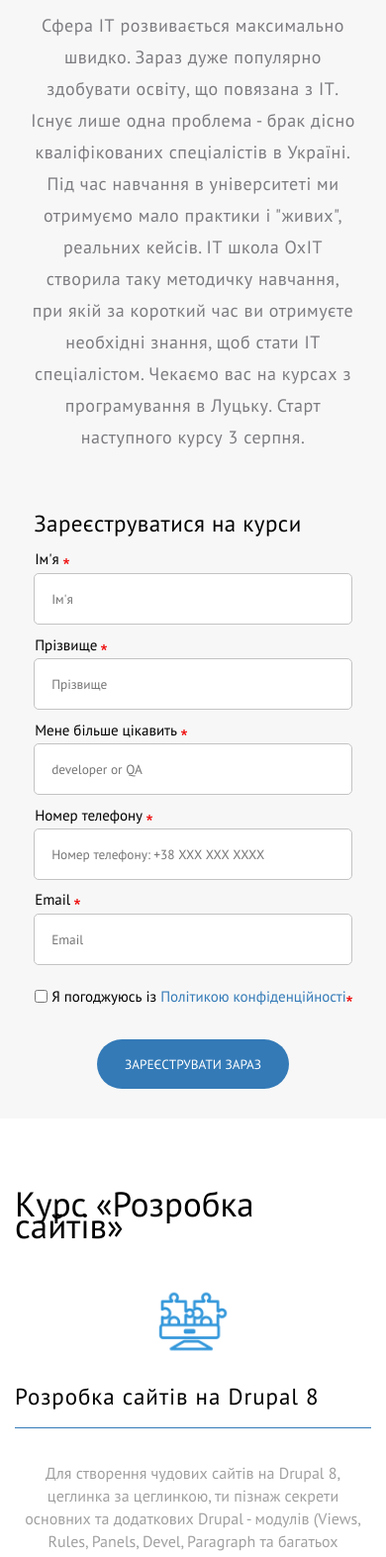
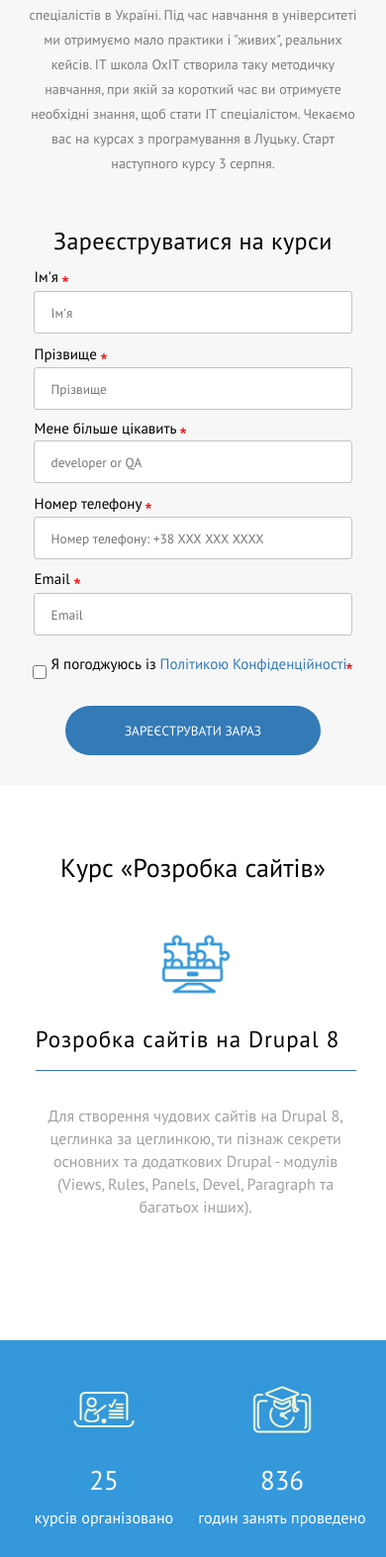
Before and after one commit to ara-bara/maket4, a website: page index.html in a window 390 px wide. Shown: the part 224-1797 px from the top of the page at 99% size. Drawn offline with nearby package versions, Linux system fonts and the light colour scheme.

Commit message:
50% solution of disaster

```diff
--- a/index.html
+++ b/index.html
@@ -57,8 +57,7 @@
 								<div class="form-group">
 									<label>
 										<input type="checkbox" name="privacy_policy" value="agreed" required>
-										Я погоджуюсь із
-										<a href="#" target="_blank">Політикою конфіденційності</a>
+										<a href="#" target="_blank"> Я погоджуюсь із <span>Політикою Конфіденційності</span></a>
 									</label>
 								</div>
 								<button type="submit" class="form__button"><span>ЗАРЕЄСТРУВАТИ ЗАРАЗ</span></button>
@@ -85,23 +84,11 @@
 								<h3>Ознайомлення з тестуванням</h3>
 								<p>Ти дізнажшся про забезпечення якості в контексті різних моделей розробки ПЗ. Також QA-спеціальст розкаже про види тестування (функціональне, регресивне, системне, тестування швидкодії тощо).</p>
 							</div>
-							<!--
 							<div class="list__item_middle list__item">
 								<img class="course-img" src="img/icons/course-icon-2.png" alt="mistake" title="course-img">
 								<h3>Розробка сайтів на Drupal 8</h3>
 								<p>Для створення чудових сайтів на Drupal 8, цеглинка за цеглинкою, ти пізнаж секрети основних та додаткових Drupal - модулів (Views, Rules, Panels, Devel, Paragraph та багатьох інших). </p>
 							</div>
-							<div class="list__item_middle list__item">
-								<img class="course-img" src="img/icons/course-icon-2.png" alt="mistake" title="course-img">
-								<h3>Розробка сайтів на Drupal 8</h3>
-								<p>Для створення чудових сайтів на Drupal 8, цеглинка за цеглинкою, ти пізнаж секрети основних та додаткових Drupal - модулів (Views, Rules, Panels, Devel, Paragraph та багатьох інших). </p>
-							</div>
-							<div class="list__item_middle list__item">
-								<img class="course-img" src="img/icons/course-icon-2.png" alt="mistake" title="course-img">
-								<h3>Розробка сайтів на Drupal 8</h3>
-								<p>Для створення чудових сайтів на Drupal 8, цеглинка за цеглинкою, ти пізнаж секрети основних та додаткових Drupal - модулів (Views, Rules, Panels, Devel, Paragraph та багатьох інших). </p>
-							</div>
-							-->
 						</div>
 					</div>
 				</div>
--- a/js/script.js
+++ b/js/script.js
@@ -17,11 +17,13 @@ $(document).ready(function(){
         pauseOnHover:   false,
         slidesToShow:   3,
         slidesToScroll: 1,
+        dots: false,
         responsive:[
             {
                 breakpoint: 850,
                 settings: {
-                    slidesToShow: 2
+                    dots:true,
+                    slidesToShow: 2,
                 }
             },
             {
--- a/scss/adaptive.scss
+++ b/scss/adaptive.scss
@@ -35,7 +35,7 @@
   }
   .course-outline {
     h2 {
-      padding-top: 75px;
+      padding-top: 73px;
       padding-left: 0;
       @include center;
     }
@@ -55,7 +55,7 @@
     margin: 10px auto 20px auto;
     height: 100%;
     p{
-      padding-bottom: 40px;
+      padding-bottom: 35px;
       margin-left: 0;
     }
   }
@@ -168,47 +168,69 @@
     height: 380px;
   }
 }
-@media (max-width: 768px) {
-  .container{
-    max-width: 750px;
-  }
-  input{
-    width: 500px;
-  }
-  .statistic__item{
-    width: 100%;
-    img{
-      margin: 40px auto 0 auto;
-      width: 80px;
-      height: 60px;
-    }
-  }
-  .statistic-quantity{
-    margin: 30px auto 0 auto;
-    /*font-size: 27px;*/
-  }
-  .statistic-description{
-    margin: 16px auto 0 auto;
-    text-align: center;
-  }
-  .statistic-description_small-padding{
-    margin: 0 auto;
-  }
-  .testimonial__people{
-    p:last-child{
-      margin-bottom: 10px;
-    }
-  }
-}
 
 @media (max-width: 768px) {
-  input {
-    width: 100%;
+  header {
+    height: 70px;
+    .logo img{
+      margin-top: 5px;
+      height: 60px;
+      width: 60px;
+    }
   }
   .content{
      .container{
-       button{
-         width: 60%;
+       padding: 0 7px;
+       .content-left {
+         h2 {
+           padding-top: 95px;
+           line-height: 30px;
+           font-size: 25px;
+           text-align: center;
+           margin:0 0 17px 0 ;
+           font-weight: 500;
+           letter-spacing: 0.1px;
+         }
+         p{
+           font-size: 14px;
+           line-height: 25px;
+           letter-spacing: 0;
+           font-weight: 400;
+         }
+       }
+       .registration-form{
+         padding: 0 10px;
+         h2{
+           text-align: center;
+           font-weight: 400;
+         }
+         input {
+           width: 100%;
+           height: 43px;
+         }
+         input[type=email]{
+           margin-bottom: -2px;
+         }
+         .post{
+           padding-top: 8px;
+           padding-bottom: 1px;
+         }
+         input[type=checkbox] {
+           width:14px;
+           height: 14px;
+           vertical-align: bottom;
+           margin-top: 12px;
+           margin-left: -2px;
+         }
+         a{
+           display: block;
+           margin-top: -25px;
+           margin-left: 18px;
+           line-height: 20px;
+         }
+         button{
+           width: 80%;
+         }
        }
      }
   }
@@ -232,17 +254,45 @@
     grid-template-rows: 1fr 1fr;
     justify-items: center;
   }
-  .content-left {
-    h2 {
-      padding-top: 120px;
+  .statistic__item{
+    width: 100%;
+    img{
+      margin: 40px auto 0 auto;
+      width: 80px;
+      height: 60px;
     }
   }
-  header {
-    height: 70px;
+  .statistic-quantity{
+    margin: 30px auto 0 auto;
   }
-  .logo img{
-    margin-top: 5px;
-    height: 60px;
-    width: 60px;
+  .statistic-description{
+    margin: 16px auto 0 auto;
+    text-align: center;
+  }
+  .statistic-description_small-padding{
+    margin: 0 auto;
+  }
+  .testimonial__people{
+    p:last-child{
+      margin-bottom: 10px;
+    }
+  }
+  .course-outline{
+    h2{
+      text-align: center;
+      font-size: 26px;
+      font-weight: 400;
+    }
   }
 }
+@media (max-width: 350px){
+  .content{
+    .container{
+      .registration-form {
+        button {
+          width: 97%;
+        }
+      }
+    }
+  }
+}
--- a/scss/content.scss
+++ b/scss/content.scss
@@ -50,7 +50,7 @@
   h2{
     padding-top: 55px;
     padding-bottom: 14px;
-    font-size: 23px;
+    font-size: 24px;
     word-spacing: 0;
     letter-spacing: 0.45px;
   }
@@ -65,14 +65,17 @@ input{
   height: 52px;
   background-color: #ffffff;
   border: 1px solid #c3c3c3;
-  border-radius: 5px;
+  border-radius: 3px;
   padding: 17px;
 }
 
 .form-group{
   margin-top: 20px;
   a{
-    color: #337ab7;
+    color: black;
+    span{
+      color: #337ab7;
+    }
   }
   a::after{
     @include star;
--- a/scss/course-outline.scss
+++ b/scss/course-outline.scss
@@ -1,3 +1,26 @@
+/*slick style*/
+.slick-track{
+  display: flex;
+}
+
+.slick-list {
+  overflow: hidden;
+}
+.slick-dots{
+  @include center;
+  align-items: center;
+}
+.slick-dots li{
+  margin: 0 7px;
+}
+.slick-dots button{
+  font-size: 0;
+  width: 12px;
+  height: 12px;
+  background: #666666;
+  border-radius: 50%;
+}
+
 .course-outline{
   height: 561px;
   h2{
@@ -8,6 +31,9 @@
   }
   p{
     color: #a0a0a0;
+  }
+  .slick-track{
+    justify-content: space-between;
   }
 }
 .course-outline__list{
@@ -34,7 +60,7 @@
   @include parag;
 }
 .list__item_middle{
-  width: 325px;
+  width: 324px !important;
   h3{
     padding-bottom: 20px;
     border-bottom: 1px solid #337ab7;
@@ -46,11 +72,3 @@
   @include wbb;
   @include parag;
 }
-
-.slick-track{
-  display: flex;
-}
-
-.slick-list {
-  overflow: hidden;
-}
--- a/scss/mentors.scss
+++ b/scss/mentors.scss
@@ -5,20 +5,7 @@
     padding-top: 82px;
     font-size: 36px;
   }
-  .slick-dots{
-    @include center;
-    align-items: center;
-  }
-  .slick-dots li{
-    margin: 0 7px;
-  }
-  .slick-dots button{
-    font-size: 0;
-    width: 12px;
-    height: 12px;
-    background: #666666;
-    border-radius: 50%;
-  }
+
 }
 .human{
   display: flex;
--- a/scss/style.scss
+++ b/scss/style.scss
@@ -57,7 +57,7 @@ main{
 }
 
 @mixin wbb{
-  width: 350px;
+  width: 350px !important;
   h3{
     padding-bottom: 20px;
     margin-bottom: 34px;
--- a/scss/testimonials.scss
+++ b/scss/testimonials.scss
@@ -4,20 +4,6 @@
     margin: 77px 0 37px 325px;
     font-size: 36px;
     max-width: 1220px;
-  }
-  .slick-dots{
-    @include center;
-    align-items: center;
-  }
-  .slick-dots li{
-    margin: 0 7px;
-  }
-  .slick-dots button{
-    font-size: 0;
-    width: 12px;
-    height: 12px;
-    background: #666666;
-    border-radius: 50%;
   }
 }
 .quotes{
```
Also changed, not shown: css/style.css.
